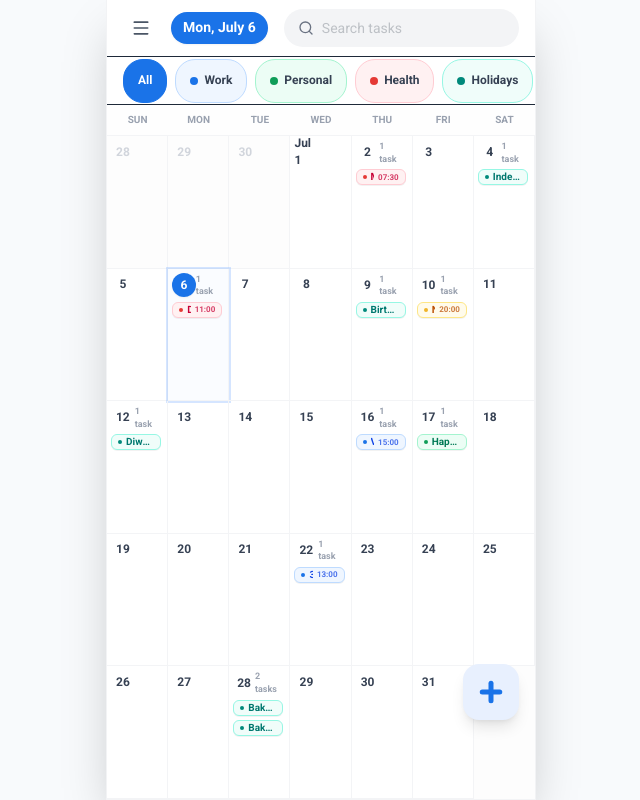
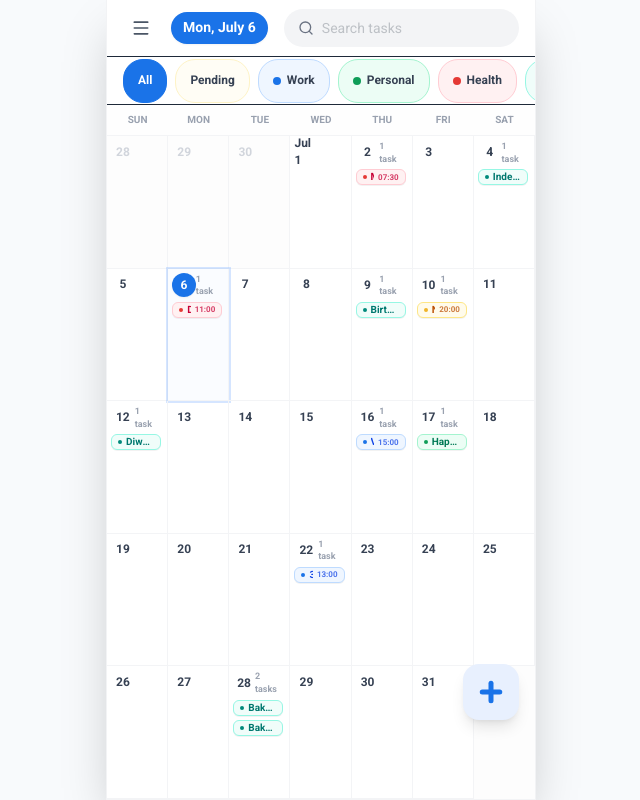
Before and after one commit to kookie001/PRODCAL, a React (Vite) app: page / in a window 1280 px wide. Shown: the whole page, without its empty margins (319-959 px from the left). Built offline with nearby package versions, Linux system fonts and the light colour scheme; a web font is replaced by a local one.

Commit message:
feat: introduce "Pending" task status
Add `isPending` state to tasks and a dedicated "Pending" category filter. Users can now drag tasks to the new Pending tab to flag them, and the task lists are updated to prioritize these items alongside overdue tasks. Also removed debug UI from the task sheet.

```diff
--- a/src/components/CalendarViews.tsx
+++ b/src/components/CalendarViews.tsx
@@ -147,8 +147,12 @@ export const CalendarViews: React.FC<CalendarViewsProps> = ({ searchQuery }) =>
 
   // Filter tasks by category and exclude completed tasks from timeline (do NOT filter by search query anymore!)
   const filteredTasks = useMemo(() => {
+    const todayStr = format(new Date(), 'yyyy-MM-dd');
     return tasks.filter((task) => {
       if (task.completed) return false;
+      if (selectedCategory === 'Pending') {
+        return task.date < todayStr || task.isPending === true;
+      }
       const matchesCategory = selectedCategory === 'All' || task.category === selectedCategory;
       return matchesCategory;
     });
@@ -1751,7 +1755,11 @@ const DraggableTaskBlock = React.memo<DraggableTaskBlockProps>(({ task, style, o
       if (dragging.current && moved.current && blockRef.current) {
         const droppedCat = getTabAtCoords(lastPointerPos.current.x, lastPointerPos.current.y)
         if (droppedCat && droppedCat !== 'All') {
-          updateTask(task.id, { category: droppedCat as CategoryType })
+          if (droppedCat === 'Pending') {
+            updateTask(task.id, { isPending: true })
+          } else {
+            updateTask(task.id, { category: droppedCat as CategoryType })
+          }
           if (navigator.vibrate) {
             navigator.vibrate(10)
           }
@@ -1777,7 +1785,11 @@ const DraggableTaskBlock = React.memo<DraggableTaskBlockProps>(({ task, style, o
     if (dragging.current && moved.current && blockRef.current) {
       const droppedCat = getTabAtCoords(lastPointerPos.current.x, lastPointerPos.current.y)
       if (droppedCat && droppedCat !== 'All') {
-        updateTask(task.id, { category: droppedCat as CategoryType })
+        if (droppedCat === 'Pending') {
+          updateTask(task.id, { isPending: true })
+        } else {
+          updateTask(task.id, { category: droppedCat as CategoryType })
+        }
         if (navigator.vibrate) {
           navigator.vibrate(10)
         }
@@ -1833,7 +1845,11 @@ const DraggableTaskBlock = React.memo<DraggableTaskBlockProps>(({ task, style, o
       if (dragging.current && moved.current && blockRef.current) {
         const droppedCat = getTabAtCoords(lastPointerPos.current.x, lastPointerPos.current.y)
         if (droppedCat && droppedCat !== 'All') {
-          updateTask(task.id, { category: droppedCat as CategoryType })
+          if (droppedCat === 'Pending') {
+            updateTask(task.id, { isPending: true })
+          } else {
+            updateTask(task.id, { category: droppedCat as CategoryType })
+          }
           if (navigator.vibrate) {
             navigator.vibrate(10)
           }
@@ -2349,7 +2365,7 @@ const DayView = React.memo<DayViewProps>(({
 
   const todayStr = useMemo(() => format(new Date(), 'yyyy-MM-dd'), []);
   const pendingCount = useTaskStore(
-    useCallback((state) => state.tasks.filter((task) => !task.completed && task.date && task.date < todayStr).length, [todayStr])
+    useCallback((state) => state.tasks.filter((task) => !task.completed && task.date && (task.date < todayStr || task.isPending === true)).length, [todayStr])
   );
 
   const reorderSubtasks = useTaskStore((state) => state.reorderSubtasks);
@@ -2708,10 +2724,11 @@ const DayView = React.memo<DayViewProps>(({
 
   const dayTasks = useMemo(() => {
     return tasks.filter((task) => {
+      if (task.isPending && task.date === todayStr) return false;
       const taskDate = new Date(task.date + 'T00:00:00');
       return isSameDay(taskDate, activeDate);
     });
-  }, [tasks, activeDate]);
+  }, [tasks, activeDate, todayStr]);
 
   const sortedDayTasks = useMemo(() => {
     return [...dayTasks].sort((a, b) => {
--- a/src/components/CategoryTabBar.tsx
+++ b/src/components/CategoryTabBar.tsx
@@ -93,6 +93,33 @@ export const CategoryTabBar: React.FC = () => {
           All
         </button>
 
+        {/* Pending filter pill */}
+        <button
+          onClick={() => setSelectedCategory('Pending')}
+          data-category-tab="Pending"
+          style={{
+            height: '32px',
+            borderRadius: '20px',
+            padding: '0 14px',
+            display: 'inline-flex',
+            alignItems: 'center',
+            justifyContent: 'center',
+            cursor: 'pointer',
+            userSelect: 'none',
+            fontSize: '12px',
+            fontWeight: 600,
+            transition: 'all 200ms ease',
+          }}
+          className={`shrink-0 border transition-all duration-200
+            ${selectedCategory === 'Pending'
+              ? 'active-tab bg-[#F29900] border-[#F29900] text-white'
+              : 'bg-amber-50/50 border-amber-100 text-gray-700 hover:bg-amber-100/50 hover:text-gray-900'
+            }
+          `}
+        >
+          Pending
+        </button>
+
         {/* Dynamic Category pills */}
         {categories.map((cat) => {
           const isActive = selectedCategory === cat.id;
--- a/src/components/Header.tsx
+++ b/src/components/Header.tsx
@@ -56,7 +56,7 @@ export const Header: React.FC<HeaderProps> = ({
   }, [activeDate]);
 
   const todayStr = useMemo(() => format(new Date(), 'yyyy-MM-dd'), []);
-  const pendingCount = useMemo(() => tasks.filter((task) => !task.completed && task.date && task.date < todayStr).length, [tasks, todayStr]);
+  const pendingCount = useMemo(() => tasks.filter((task) => !task.completed && task.date && (task.date < todayStr || task.isPending === true)).length, [tasks, todayStr]);
 
   const calendarDropdownRef = useRef<HTMLDivElement>(null);
 
--- a/src/components/TaskSheet.tsx
+++ b/src/components/TaskSheet.tsx
@@ -705,10 +705,6 @@ export const TaskSheet: React.FC<TaskSheetProps> = ({
             </button>
           </div>
 
-          <div style={{ fontSize: '11px', color: '#EF4444', textAlign: 'center', marginTop: '6px', fontFamily: 'monospace' }}>
-            DEBUG: kbOpen={String(keyboardOpen)} | moreOpen={String(moreOptionsOpen)} | showCal={String(showCalendar)} | showClk={String(showClock)}
-          </div>
-
           {/* Add subtask button removed from here */}
         </div>
 
--- a/src/components/TasksOverlay.tsx
+++ b/src/components/TasksOverlay.tsx
@@ -624,7 +624,7 @@ export const TasksOverlay: React.FC<TasksOverlayProps> = ({ searchQuery, setSear
   }, [setIsOpen, setTasksOverlayOpen]);
 
   const allPendingTasks = useMemo(() => {
-    return tasks.filter((task) => !task.completed && task.date && task.date < todayStr);
+    return tasks.filter((task) => !task.completed && task.date && (task.date < todayStr || task.isPending === true));
   }, [tasks, todayStr]);
 
   const completedTasks = useMemo(() => {
@@ -632,8 +632,16 @@ export const TasksOverlay: React.FC<TasksOverlayProps> = ({ searchQuery, setSear
   }, [tasks]);
 
   const sortedPending = useMemo(() => {
-    return [...allPendingTasks].sort((a, b) => b.date.localeCompare(a.date));
-  }, [allPendingTasks]);
+    return [...allPendingTasks].sort((a, b) => {
+      // today's manually-pending tasks first
+      const aToday = a.isPending && a.date === todayStr;
+      const bToday = b.isPending && b.date === todayStr;
+      if (aToday && !bToday) return -1;
+      if (bToday && !aToday) return 1;
+      // otherwise, most recent date first (descending)
+      return b.date.localeCompare(a.date);
+    });
+  }, [allPendingTasks, todayStr]);
 
   const getTaskDateLabel = useCallback((dateStr: string) => {
     if (!dateStr) return 'No Date';
--- a/src/types.ts
+++ b/src/types.ts
@@ -15,6 +15,7 @@ export interface Task {
   completed: boolean;
   subtasks: Subtask[];
   createdAt: string;
+  isPending?: boolean;
 }
 
 export interface DeletedTask extends Task {
```
Also changed, not shown: 1 other file (tests, documents, lock files or other folders).
